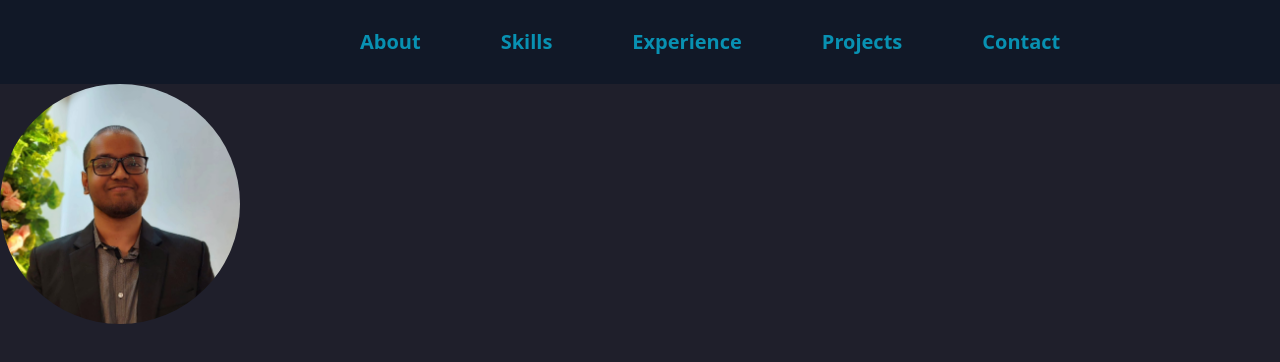
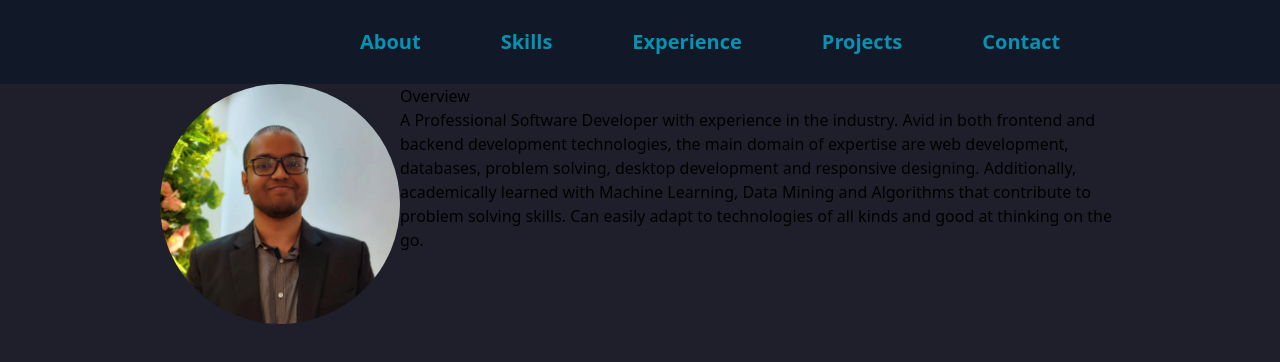
Before and after one commit to snigdho611/snigdho611.dev, a Next.js app: page /about in a window 1280 px wide. Shown: the top 362 px of the page. Built offline with nearby package versions, Linux system fonts and the light colour scheme.

Commit message:
Updated base component and created animation

```diff
--- a/src/components/About/index.tsx
+++ b/src/components/About/index.tsx
@@ -1,15 +1,41 @@
-import React from "react";
+import gsap from "gsap";
+import React, { useEffect, useRef } from "react";
 
 const About = () => {
+  const baseRef = useRef<HTMLDivElement>(null);
+
+  useEffect(() => {
+    gsap.fromTo(
+      baseRef.current,
+      {
+        opacity: 0,
+      },
+      { opacity: 1, duration: 1.5 }
+    );
+  }, []);
+
   return (
-    <div>
-      <div
-        className="bg-cover w-60 h-60 rounded-full"
-        style={{
-          backgroundImage: "url(/images/profilepic.jpg)",
-        }}
-      ></div>
-      {/* <p>Abc</p> */}
+    <div className="mx-auto w-3/4 flex flex-row" ref={baseRef}>
+      <div>
+        <div
+          className="bg-cover w-60 h-60 min-w-60 min-h-60 rounded-full"
+          style={{
+            backgroundImage: "url(/images/profilepic.jpg)",
+          }}
+        />
+      </div>
+      <div>
+        <div>Overview</div>
+        <div>
+          A Professional Software Developer with experience in the industry.
+          Avid in both frontend and backend development technologies, the main
+          domain of expertise are web development, databases, problem solving,
+          desktop development and responsive designing. Additionally,
+          academically learned with Machine Learning, Data Mining and Algorithms
+          that contribute to problem solving skills. Can easily adapt to
+          technologies of all kinds and good at thinking on the go.
+        </div>
+      </div>
     </div>
   );
 };
--- a/src/components/Navbar/index.tsx
+++ b/src/components/Navbar/index.tsx
@@ -15,7 +15,7 @@ const Navbar = () => {
     typeof window !== "undefined" ? window.innerWidth : 0
   );
   const [nameAnimation, setNameAnimation] = useState<boolean>(false);
-  const textRef = useRef<HTMLDivElement>(null);
+  const initialsRef = useRef<HTMLDivElement>(null);
   const windowLimit = 1350;
 
   useEffect(() => {
@@ -35,31 +35,29 @@ const Navbar = () => {
     return () => window.removeEventListener("resize", handleResize);
   }, [windowWidth]);
 
-  const onLoad = (currentTarget: React.RefObject<HTMLDivElement>) => {
-    gsap.fromTo(
-      currentTarget.current,
-      {
-        scale: 15,
-        x: "100vh",
-        y: "45vh",
-      },
-      { scale: 1, x: 0, y: 0, duration: 2, delay: 1 }
-    );
-  };
   useEffect(() => {
-    if (textRef.current) {
+    if (initialsRef.current) {
       if (windowWidth > windowLimit) {
         if (!nameAnimation) {
           if (router.pathname == "/") {
-            textRef.current.style.display = "fixed";
-            onLoad(textRef);
+            initialsRef.current.style.display = "fixed";
+            // onLoad(initialsRef);
+            gsap.fromTo(
+              initialsRef.current,
+              {
+                scale: 15,
+                x: "100vh",
+                y: "45vh",
+              },
+              { scale: 1, x: 0, y: 0, duration: 2, delay: 1 }
+            );
           } else {
           }
         } else if (nameAnimation) {
-          textRef.current.style.display = "initial";
+          initialsRef.current.style.display = "initial";
         }
       } else {
-        textRef.current.style.display = "none";
+        initialsRef.current.style.display = "none";
       }
     }
   }, [windowWidth, nameAnimation, router]);
@@ -79,7 +77,7 @@ const Navbar = () => {
             position: "fixed",
             cursor: "pointer",
           }}
-          ref={textRef}
+          ref={initialsRef}
         />
       </div>
       <div className="w-3/4">
```
